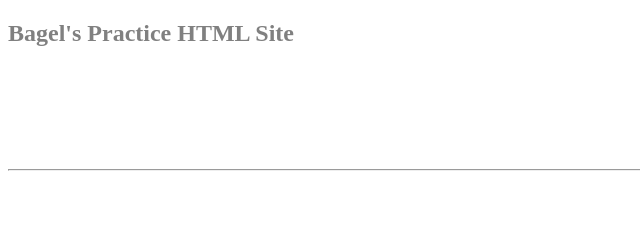
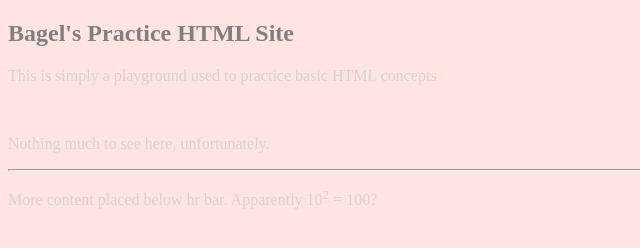
Before and after one commit to abigailibarrola/practice-web, a plain HTML site: page practice-html/index.html in a window 1280 px wide. Shown: the whole page, without its empty margins (0-640 px from the left). Drawn offline with Linux system fonts and the light colour scheme.

Commit message:
fixed background color issue in index.html

```diff
--- a/practice-html/index.html
+++ b/practice-html/index.html
@@ -5,7 +5,7 @@
 		<meta name="description" content="This website is used to practice basic HTML concepts">
 		<title>Bagel's Practice HTML Site</title>
 	</head>
-	<body style="background=color:lightpink; color:white">
+	<body style="background-color:mistyrose; color:lightgray">
 		<h2 style="color:gray">Bagel's Practice HTML Site</h2>
 		<p>This is simply a playground used to practice basic HTML concepts</p>
 		<br/>
```
